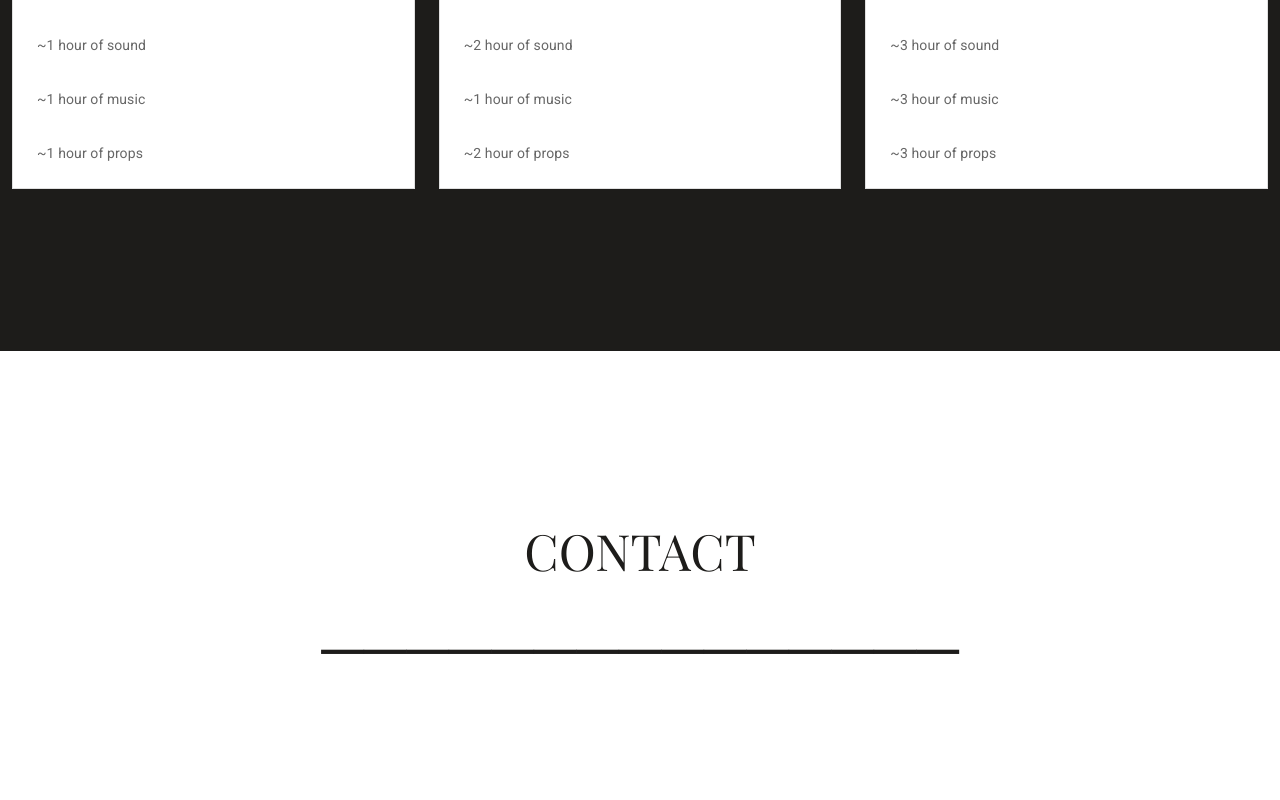
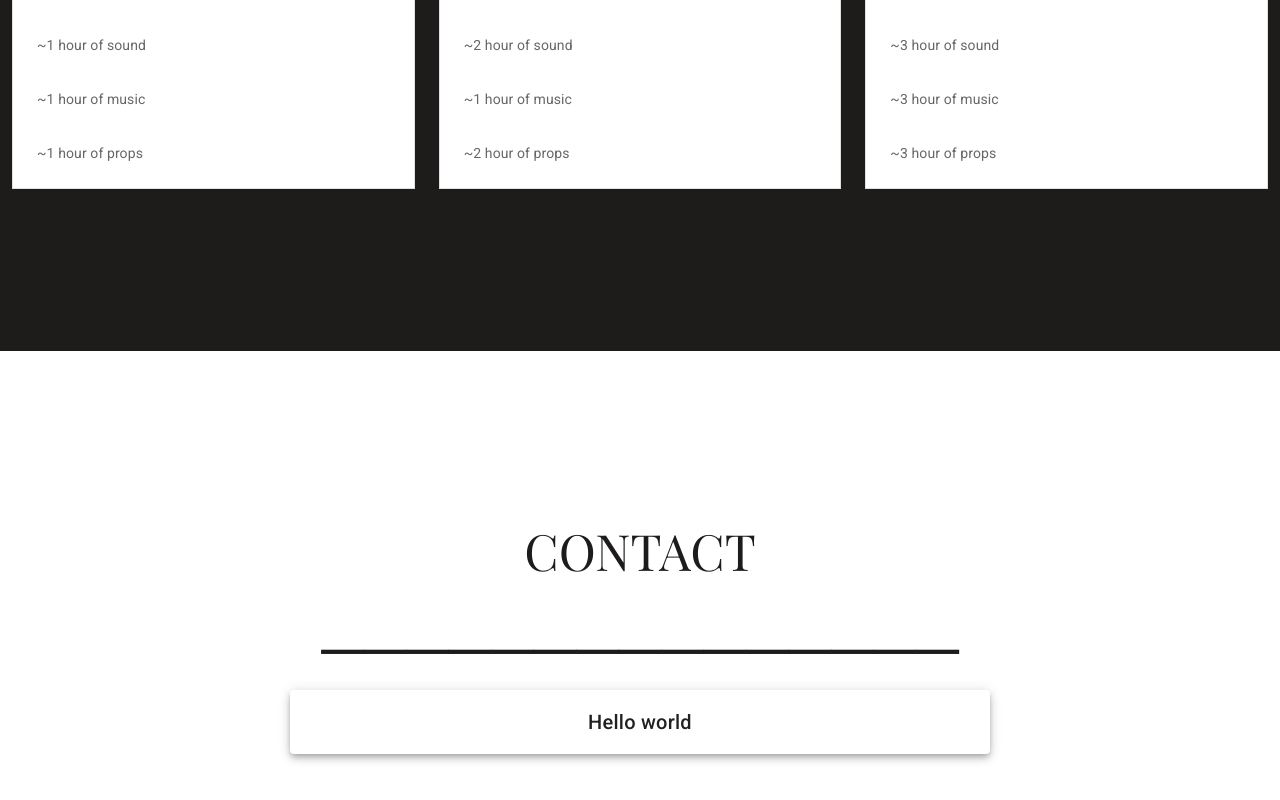
Before and after one commit to callumbuttery/buttery-photography, a Vue app: page / in a window 1280 px wide. Shown: the part 4861-5661 px from the top of the page. Before the commit the page ends 5575 px from the top, so only its background shows below. Built offline with nearby package versions, Linux system fonts and the light colour scheme.

Commit message:
Feat: base contact card

```diff
--- a/src/components/Contact.vue
+++ b/src/components/Contact.vue
@@ -5,6 +5,11 @@
                 <v-col align="center" justify="center" class="contactTitle">CONTACT</v-col>
             </v-row>
             <v-col align="center" justify="center" class="contactLine">───────────────</v-col>
+            <v-card class="contactCard" elevation="5">
+                <v-row lign="center" justify="center">
+                    <v-card-title>Hello world</v-card-title>
+                </v-row>
+            </v-card>
         </v-container>
     </div>
 </template>
@@ -29,6 +34,7 @@ export default {
 .contactPrimaryContainer {
     background-color: #fff;
     padding-top: 150px;
+    padding-bottom: 150px;
 }
 
 .contactLine {
@@ -36,4 +42,9 @@ export default {
     font-family: "Playfair Display", serif;
     color: #1D1C1A;
 }
+
+.contactCard {
+    width: 700px;
+    margin: auto;
+}
 </style>
```
